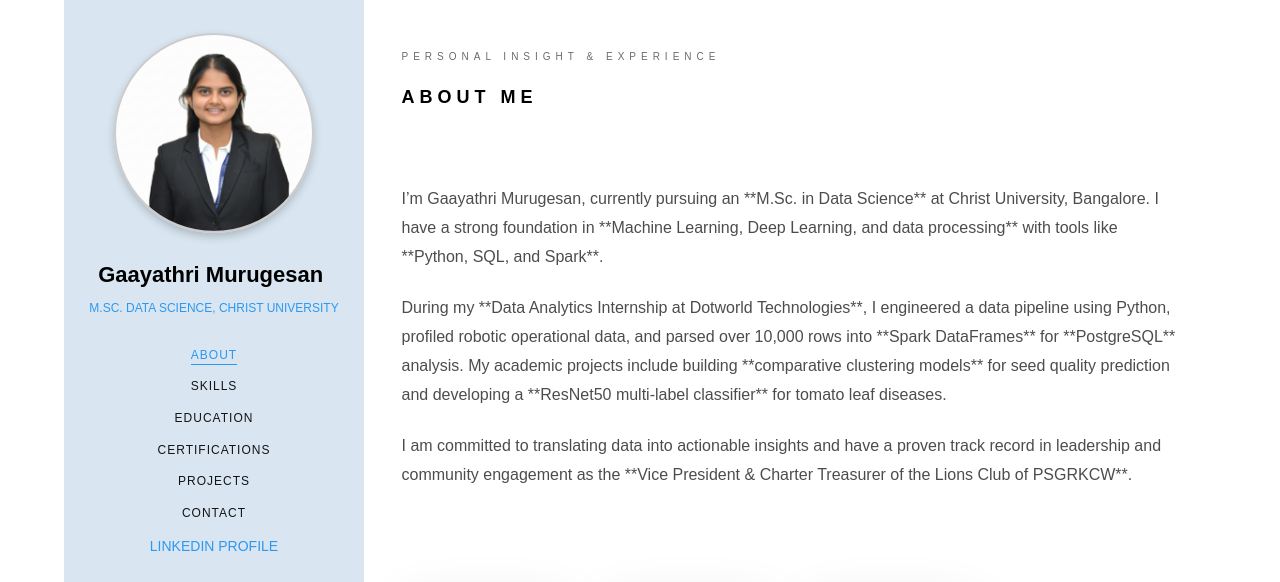
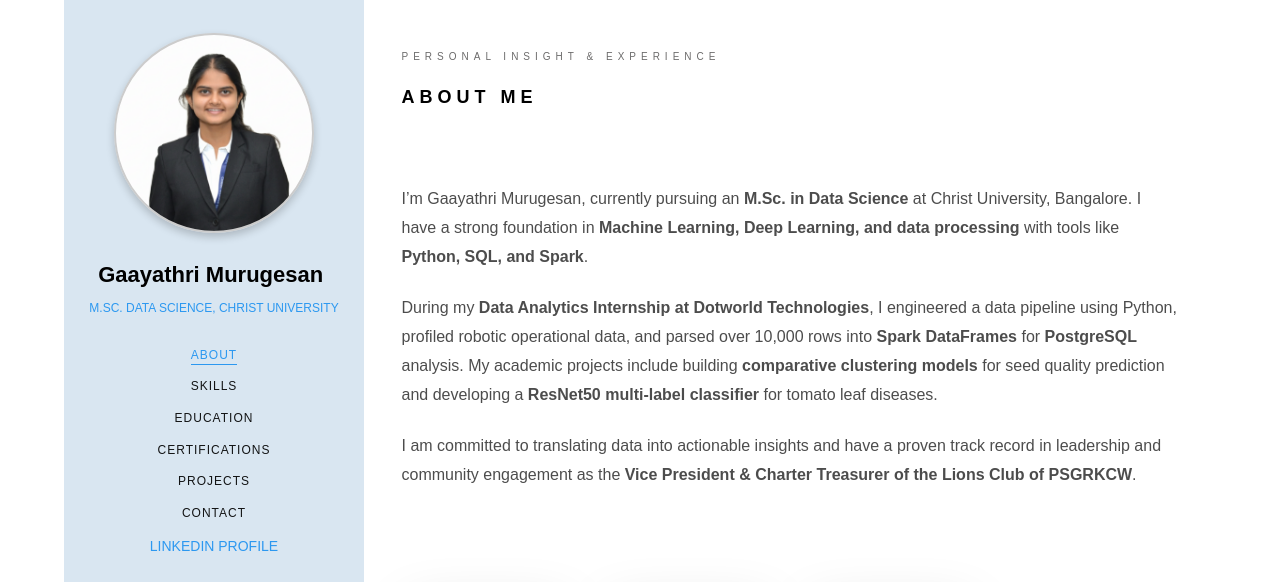
Before and after one commit to Gaayathri03/Portfolio, a plain HTML site: page index.html in a window 1280 px wide. Shown: the part 102-684 px from the top of the page. Drawn offline with Linux system fonts and the light colour scheme; a web font is replaced by a local one.

Commit message:
Update index.html

```diff
--- a/index.html
+++ b/index.html
@@ -108,13 +108,13 @@
 											<span class="heading-meta">Personal Insight & Experience</span>
 											<h2 class="colorlib-heading">About Me</h2>
 											<p>
-												<font size="3.8">I’m Gaayathri Murugesan, currently pursuing an **M.Sc. in Data Science** at Christ University, Bangalore. I have a strong foundation in **Machine Learning, Deep Learning, and data processing** with tools like **Python, SQL, and Spark**.</font>
+												<font size="3.8">I’m Gaayathri Murugesan, currently pursuing an <strong>M.Sc. in Data Science</strong> at Christ University, Bangalore. I have a strong foundation in <strong>Machine Learning, Deep Learning, and data processing</strong> with tools like <strong>Python, SQL, and Spark</strong>.</font>
 											</p>
 											<p>
-												<font size="3.8">During my **Data Analytics Internship at Dotworld Technologies**, I engineered a data pipeline using Python, profiled robotic operational data, and parsed over 10,000 rows into **Spark DataFrames** for **PostgreSQL** analysis. My academic projects include building **comparative clustering models** for seed quality prediction and developing a **ResNet50 multi-label classifier** for tomato leaf diseases.</font>
+												<font size="3.8">During my <strong>Data Analytics Internship at Dotworld Technologies</strong>, I engineered a data pipeline using Python, profiled robotic operational data, and parsed over 10,000 rows into <strong>Spark DataFrames</strong> for <strong>PostgreSQL</strong> analysis. My academic projects include building <strong>comparative clustering models</strong> for seed quality prediction and developing a <strong>ResNet50 multi-label classifier</strong> for tomato leaf diseases.</font>
 											</p>
 											<p>
-												<font size="3.8">I am committed to translating data into actionable insights and have a proven track record in leadership and community engagement as the **Vice President & Charter Treasurer of the Lions Club of PSGRKCW**.</font>
+												<font size="3.8">I am committed to translating data into actionable insights and have a proven track record in leadership and community engagement as the <strong>Vice President & Charter Treasurer of the Lions Club of PSGRKCW</strong>.</font>
 											</p>
 											<p>&nbsp;<br>&nbsp;</p>
 
@@ -463,7 +463,7 @@
 									</a>
 									<div class="desc">
 										<h3>Seed Quality Prediction Using Clustering Techniques</h3>
-										<p>Built comparative clustering models (K-Means, K-Medoids) in Python for 210 seed entries. Achieved clustering accuracy of over 90% after preprocessing with Pandas and Scikit-learn. Visualized clusters using Matplotlib.</p>
+										<p>Built comparative clustering models (<strong>K-Means, K-Medoids</strong>) in Python for 210 seed entries. Achieved clustering accuracy of over 90% after preprocessing with Pandas and Scikit-learn. Visualized clusters using Matplotlib.</p>
 										<p id="project-tool">Python | K-Means/K-Medoids | Pandas | Scikit-learn | Matplotlib</p>
 									</div>
 								</div>
@@ -478,7 +478,7 @@
 									</a>
 									<div class="desc">
 										<h3>Automated Detection of Tomato Leaf Diseases</h3>
-										<p>Built a **ResNet50 multi-label classifier** on 10,000+ YOLOv5-annotated leaf images. Applied **data augmentation and nature-inspired hyperparameter tuning** to improve F1-score and documented the full workflow for reproducibility.</p>
+										<p>Built a <strong>ResNet50 multi-label classifier</strong> on 10,000+ YOLOv5-annotated leaf images. Applied <strong>data augmentation and nature-inspired hyperparameter tuning</strong> to improve F1-score and documented the full workflow for reproducibility.</p>
 										<p id="project-tool">Deep Learning | ResNet50 | YOLOv5 | Hyperparameter Tuning</p>
 									</div>
 								</div>
@@ -493,7 +493,7 @@
 									</a>
 									<div class="desc">
 										<h3>Sports Image Classification using Deep Learning and XAI</h3>
-										<p>Compared ResNet50, MobileNet V2, and EfficientNetB0 for classifying 100 sports categories. Achieved **96.2% accuracy** with an optimized EfficientNetB0 and applied **XAI (Explainable AI)** to explain predictions and test robustness.</p>
+										<p>Compared ResNet50, MobileNet V2, and EfficientNetB0 for classifying 100 sports categories. Achieved <strong>96.2% accuracy</strong> with an optimized EfficientNetB0 and applied <strong>XAI (Explainable AI)</strong> to explain predictions and test robustness.</p>
 										<p id="project-tool">Deep Learning | XAI | EfficientNetB0 | ResNet50 | MobileNet V2</p>
 									</div>
 								</div>
```
